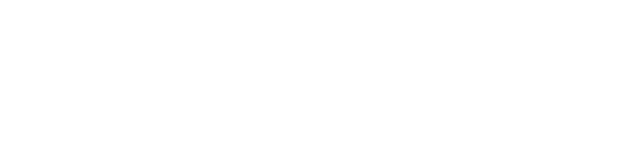
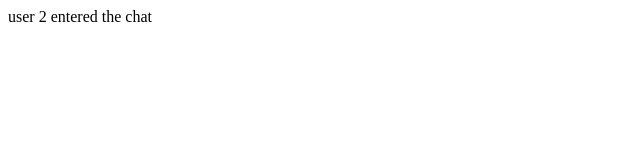
Before and after one commit to ChoudharyGaurav00/Multiusers, a plain HTML site: page index.html in a window 1280 px wide. Shown: the whole page, without its empty margins (0-640 px from the left). Drawn offline with Linux system fonts and the light colour scheme.

Commit message:
user 2 commit

```diff
--- a/index.html
+++ b/index.html
@@ -7,6 +7,6 @@
     <title>Document</title>
 </head>
 <body>
-
+    user 2 entered the chat
 </body>
 </html>
```
